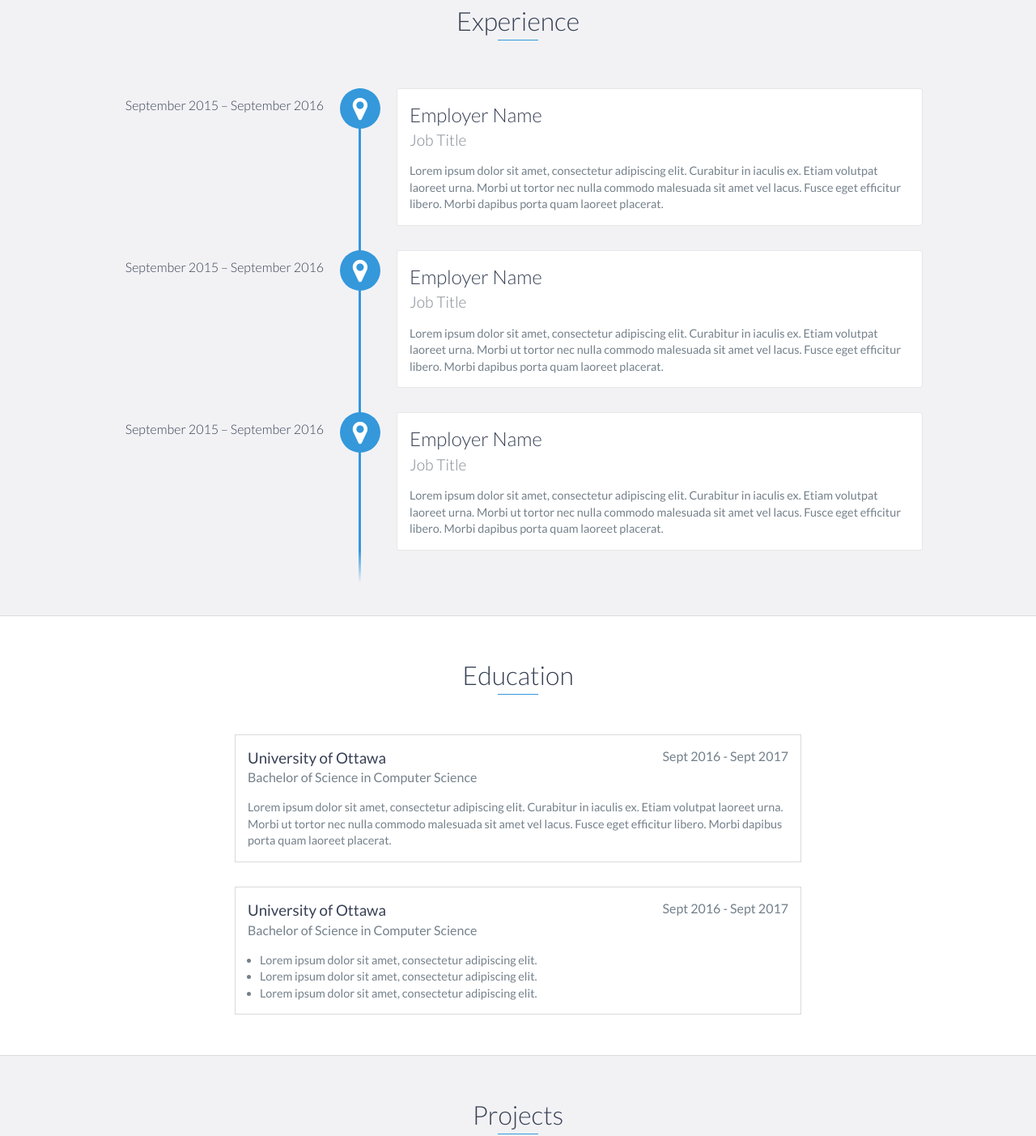
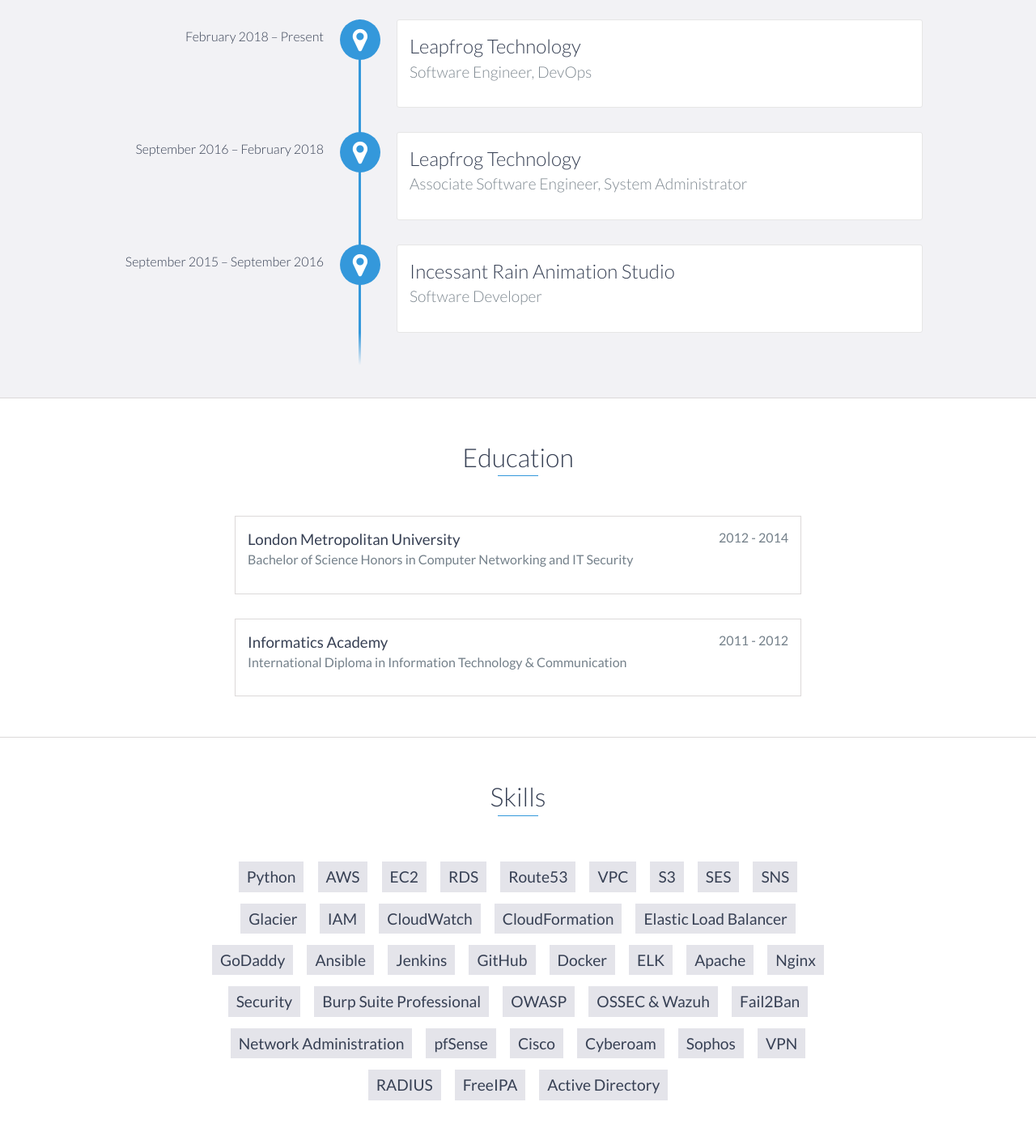
Before and after one commit to sumit-sampang-rai/sumit-sampang-rai.github.io, a plain HTML site: page index.html in a window 1280 px wide. Shown: the part 1158-2561 px from the top of the page at 81% size. Drawn offline with nearby package versions, Linux system fonts and the light colour scheme.

Commit message:
UAT Release

```diff
--- a/index.html
+++ b/index.html
@@ -33,9 +33,11 @@
             <li>
                 <a href="#education">Education</a>
             </li>
+            <!--
             <li>
                 <a href="#projects">Projects</a>
             </li>
+            -->
             <li>
                 <a href="#skills">Skills</a>
             </li>
@@ -48,9 +50,9 @@
 
     <div id="lead">
         <div id="lead-content">
-            <h1>Sumit Kumar Rai</h1>
+            <h1>Sumit K. Rai</h1>
             <h2>DevOps</h2>
-            <a href="#" class="btn-rounded-white">Download Resume</a>
+            <a href="https://docs.google.com/document/export?format=pdf&id=1qVimoys1Xdcrl4fzUXR1pSlrObNwSHuflMiH3JsaOI8&token=AC4w5VgpeS4-KHkULpVm_8a_LemIt7rAhw%3A1530516253590&ouid=118356834608846682514&includes_info_params=true" class="btn-rounded-white">Download Resume</a>
         </div>
         <!-- End #lead-content -->
 
@@ -72,11 +74,7 @@
                     <h2 class="heading">About Me</h2>
                 </div>
                 <div class="col-md-8">
-                    <p>
-                        Lorem ipsum dolor sit amet, consectetur adipiscing elit. Curabitur in iaculis ex. Etiam volutpat laoreet urna. Morbi ut tortor nec nulla commodo malesuada sit amet vel lacus. Fusce eget efficitur libero. Morbi dapibus porta quam laoreet placerat. Donec
-                        eu vehicula neque. Donec viverra lorem nunc, tempus euismod eros sollicitudin ut. Quisque et tincidunt libero. Donec id pharetra justo. Proin euismod lacinia dolor, eu scelerisque justo tempus pharetra. Vivamus nunc justo, finibus
-                        ut nisl sed, euismod rhoncus nulla. Proin sed magna egestas, egestas ante et, congue eros. In consequat, mauris dapibus tincidunt suscipit, ex libero aliquet diam, at maximus risus enim non leo.
-                    </p>
+                    <p></p>
                 </div>
             </div>
         </div>
@@ -86,28 +84,22 @@
     <div id="experience" class="background-alt">
         <h2 class="heading">Experience</h2>
         <div id="experience-timeline">
-            <div data-date="September 2015 – September 2016">
-                <h3>Employer Name</h3>
-                <h4>Job Title</h4>
-                <p>
-                    Lorem ipsum dolor sit amet, consectetur adipiscing elit. Curabitur in iaculis ex. Etiam volutpat laoreet urna. Morbi ut tortor nec nulla commodo malesuada sit amet vel lacus. Fusce eget efficitur libero. Morbi dapibus porta quam laoreet placerat.
-                </p>
+            <div data-date="February 2018 – Present">
+                <h3>Leapfrog Technology</h3>
+                <h4>Software Engineer, DevOps</h4>
+                <p></p>
+            </div>
+
+            <div data-date="September 2016 – February 2018">
+                <h3>Leapfrog Technology</h3>
+                <h4>Associate Software Engineer, System Administrator</h4>
+                <p></p>
             </div>
 
             <div data-date="September 2015 – September 2016">
-                <h3>Employer Name</h3>
-                <h4>Job Title</h4>
-                <p>
-                    Lorem ipsum dolor sit amet, consectetur adipiscing elit. Curabitur in iaculis ex. Etiam volutpat laoreet urna. Morbi ut tortor nec nulla commodo malesuada sit amet vel lacus. Fusce eget efficitur libero. Morbi dapibus porta quam laoreet placerat.
-                </p>
-            </div>
-
-            <div data-date="September 2015 – September 2016">
-                <h3>Employer Name</h3>
-                <h4>Job Title</h4>
-                <p>
-                    Lorem ipsum dolor sit amet, consectetur adipiscing elit. Curabitur in iaculis ex. Etiam volutpat laoreet urna. Morbi ut tortor nec nulla commodo malesuada sit amet vel lacus. Fusce eget efficitur libero. Morbi dapibus porta quam laoreet placerat.
-                </p>
+                <h3>Incessant Rain Animation Studio</h3>
+                <h4>Software Developer</h4>
+                <p></p>
             </div>
         </div>
     </div>
@@ -116,35 +108,24 @@
     <div id="education">
         <h2 class="heading">Education</h2>
         <div class="education-block">
-            <h3>University of Ottawa</h3>
-            <span class="education-date">Sept 2016 - Sept 2017</span>
-            <h4>Bachelor of Science in Computer Science</h4>
-            <p>
-                Lorem ipsum dolor sit amet, consectetur adipiscing elit. Curabitur in iaculis ex. Etiam volutpat laoreet urna. Morbi ut tortor nec nulla commodo malesuada sit amet vel lacus. Fusce eget efficitur libero. Morbi dapibus porta quam laoreet placerat.
-            </p>
+            <h3>London Metropolitan University</h3>
+            <span class="education-date">2012 - 2014</span>
+            <h4>Bachelor of Science Honors in Computer Networking and IT Security</h4>
+            <p></p>
         </div>
         <!-- End .education-block -->
 
         <div class="education-block">
-            <h3>University of Ottawa</h3>
-            <span class="education-date">Sept 2016 - Sept 2017</span>
-            <h4>Bachelor of Science in Computer Science</h4>
-            <ul>
-                <li>
-                    Lorem ipsum dolor sit amet, consectetur adipiscing elit.
-                </li>
-                <li>
-                    Lorem ipsum dolor sit amet, consectetur adipiscing elit.
-                </li>
-                <li>
-                    Lorem ipsum dolor sit amet, consectetur adipiscing elit.
-                </li>
-            </ul>
+            <h3>Informatics Academy</h3>
+            <span class="education-date">2011 - 2012</span>
+            <h4>International Diploma in Information Technology & Communication</h4>
+            <p></p>
         </div>
         <!-- End .education-block -->
     </div>
     <!-- End #education -->
 
+    <!--
     <div id="projects" class="background-alt">
         <h2 class="heading">Projects</h2>
         <div class="container">
@@ -153,7 +134,7 @@
                     <div class="project-image">
                         <img src="images/project.jpg" />
                     </div>
-                    <!-- End .project-image -->
+                    <!- End .project-image ->
                     <div class="project-info">
                         <h3>Project Name Here</h3>
                         <p>
@@ -161,15 +142,15 @@
                         </p>
                         <a href="#">View Project</a>
                     </div>
-                    <!-- End .project-info -->
+                    <!- End .project-info ->
                 </div>
-                <!-- End .project -->
+                <!- End .project ->
 
                 <div class="project shadow-large">
                     <div class="project-image">
                         <img src="images/project.jpg" />
                     </div>
-                    <!-- End .project-image -->
+                    <!- End .project-image ->
                     <div class="project-info">
                         <h3>Project Name Here</h3>
                         <p>
@@ -177,43 +158,54 @@
                         </p>
                         <a href="#">View Project</a>
                     </div>
-                    <!-- End .project-info -->
+                    <!- End .project-info ->
                 </div>
-                <!-- End .project -->
+                <!- End .project ->
             </div>
         </div>
     </div>
-    <!-- End #projects -->
+    <!- End #projects ->
+    -->
 
     <div id="skills">
         <h2 class="heading">Skills</h2>
         <ul>
-            <li>JavaScript</li>
             <li>Python</li>
-            <li>Ruby</li>
-            <li>Go</li>
-            <li>Node.js</li>
-            <li>AngularJs</li>
-            <li>React</li>
-            <li>Elixir</li>
-            <li>Java</li>
-            <li>C</li>
-            <li>C#</li>
-            <li>C++</li>
-            <li>Ruby on Rails</li>
-            <li>JavaScript</li>
-            <li>Python</li>
-            <li>Ruby</li>
-            <li>Go</li>
-            <li>Node.js</li>
-            <li>AngularJs</li>
-            <li>React</li>
-            <li>Elixir</li>
-            <li>Java</li>
-            <li>C</li>
-            <li>C#</li>
-            <li>C++</li>
-            <li>Ruby on Rails</li>
+            <li>AWS</li>
+            <li>EC2</li>
+            <li>RDS</li>
+            <li>Route53</li>
+            <li>VPC</li>
+            <li>S3</li>
+            <li>SES</li>
+            <li>SNS</li>
+            <li>Glacier</li>
+            <li>IAM</li>
+            <li>CloudWatch</li>
+            <li>CloudFormation</li>
+            <li>Elastic Load Balancer</li>
+            <li>GoDaddy</li>
+            <li>Ansible</li>
+            <li>Jenkins</li>
+            <li>GitHub</li>
+            <li>Docker</li>
+            <li>ELK</li>
+            <li>Apache</li>
+            <li>Nginx</li>
+            <li>Security</li>
+            <li>Burp Suite Professional</li>
+            <li>OWASP</li>
+            <li>OSSEC & Wazuh</li>
+            <li>Fail2Ban</li>
+            <li>Network Administration</li>
+            <li>pfSense</li>
+            <li>Cisco</li>
+            <li>Cyberoam</li>
+            <li>Sophos</li>
+            <li>VPN</li>
+            <li>RADIUS</li>
+            <li>FreeIPA</li>
+            <li>Active Directory</li>
         </ul>
     </div>
     <!-- End #skills -->
@@ -221,7 +213,7 @@
     <div id="contact">
         <h2>Get in Touch</h2>
         <div id="contact-form">
-            <form method="POST" action="https://formspree.io/email@email.com">
+            <form method="POST" action="https://formspree.io/srekcah.rai@email.com">
                 <input type="hidden" name="_subject" value="Contact request from personal website" />
                 <input type="email" name="_replyto" placeholder="Your email" required>
                 <textarea name="message" placeholder="Your message" required></textarea>
@@ -237,7 +229,7 @@
             <div class="row">
                 <div class="col-sm-5 copyright">
                     <p>
-                        Copyright &copy; 2017 YOUR NAME
+                        Copyright &copy; 2017 SUMIT KUMAR RAI
                     </p>
                 </div>
                 <div class="col-sm-2 top">
@@ -248,19 +240,19 @@
                 <div class="col-sm-5 social">
                     <ul>
                         <li>
-                            <a href="https://github.com/" target="_blank"><i class="fa fa-github" aria-hidden="true"></i></a>
+                            <a href="https://github.com/srekcahrai" target="_blank"><i class="fa fa-github" aria-hidden="true"></i></a>
                         </li>
                         <li>
-                            <a href="https://stackoverflow.com/" target="_blank"><i class="fa fa-stack-overflow" aria-hidden="true"></i></a>
+                            <a href="https://stackoverflow.com/users/1194243/srekcahrai" target="_blank"><i class="fa fa-stack-overflow" aria-hidden="true"></i></a>
                         </li>
                         <li>
-                            <a href="https://www.facebook.com/" target="_blank"><i class="fa fa-facebook" aria-hidden="true"></i></a>
+                            <a href="https://www.facebook.com/srekcahrai" target="_blank"><i class="fa fa-facebook" aria-hidden="true"></i></a>
                         </li>
                         <li>
-                            <a href="https://twitter.com/" target="_blank"><i class="fa fa-twitter" aria-hidden="true"></i></a>
+                            <a href="#" target="_blank"><i class="fa fa-twitter" aria-hidden="true"></i></a>
                         </li>
                         <li>
-                            <a href="https://plus.google.com/" target="_blank"><i class="fa fa-google-plus" aria-hidden="true"></i></a>
+                            <a href="#" target="_blank"><i class="fa fa-google-plus" aria-hidden="true"></i></a>
                         </li>
                     </ul>
                 </div>
```
Also changed, not shown: LICENSE.md (deleted), README.md (deleted).
